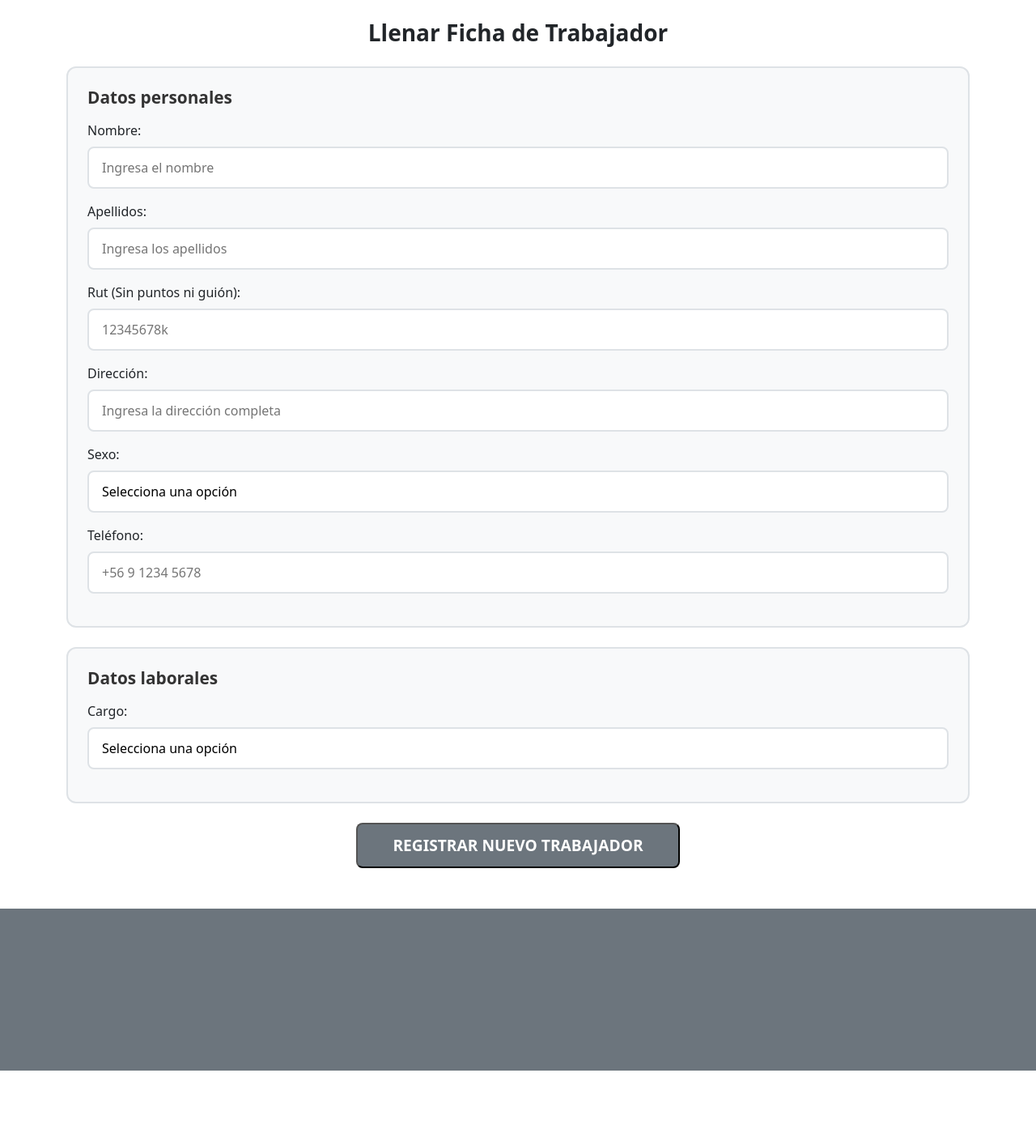
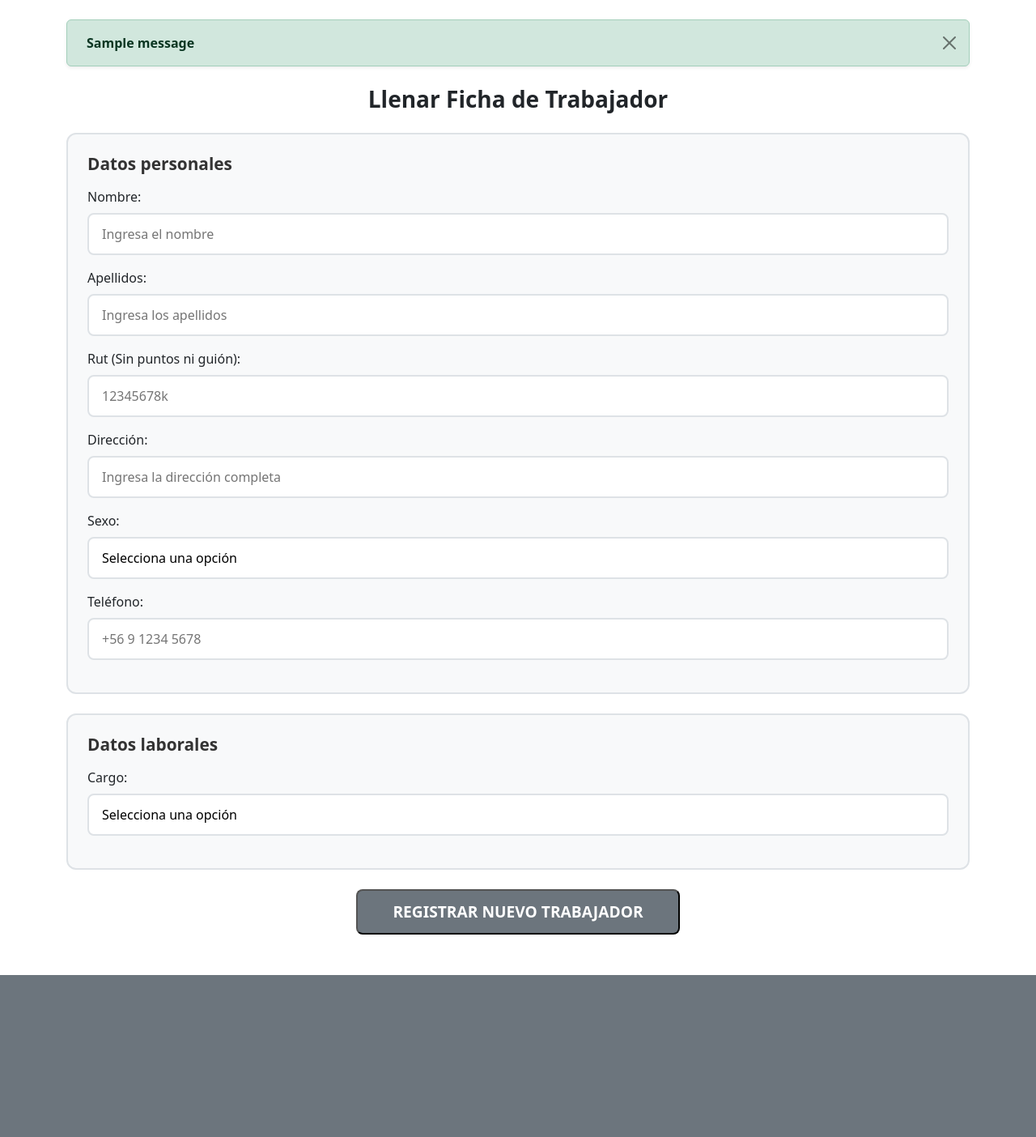
Before and after one commit to vbroosing/el-correo-de-yuri, a Django app: page /llenar-ficha-trabajador/ in a window 1280 px wide. Shown: the part 56-1460 px from the top of the page at 81% size. Before the commit the page ends 1378 px from the top, so only its background shows below. Run offline with Django 5.2, Linux system fonts and the light colour scheme; a user stored in the database is signed in; data comes from the database, SQL or seed files in the repository; tables that the repository leaves empty hold one stand-in row (values such as "Sample post"); one stand-in notice (Sample message) is shown; some libraries are stand-ins or nearby versions.

Commit message:
annadiendo control de excepciones en vista de creación de trabajadores

```diff
--- a/app/templates/llenar-ficha-trabajador.html
+++ b/app/templates/llenar-ficha-trabajador.html
@@ -8,6 +8,24 @@
 {% endblock %}
 
 {% block body %}
+
+    {% if messages %}
+        <div class="container mt-4">
+            {% for message in messages %}
+                <div class="alert alert-{{ message.tags }} alert-dismissible fade show shadow-sm" role="alert">
+
+                    {% if message.tags == 'success' %}
+                        <i class="bi bi-check-circle-fill me-2"></i>
+                    {% elif message.tags == 'danger' %}
+                        <i class="bi bi-exclamation-triangle-fill me-2"></i>
+                    {% endif %}
+
+                    <strong>{{ message }}</strong>
+                    <button type="button" class="btn-close" data-bs-dismiss="alert" aria-label="Close"></button>
+                </div>
+            {% endfor %}
+        </div>
+    {% endif %}
 
 <div class="container mt-4">
     <h1 class="form-title">Llenar Ficha de Trabajador</h1>
```
Also changed, not shown: el_correo_de_yuri/settings.py (+9 -0 lines).
